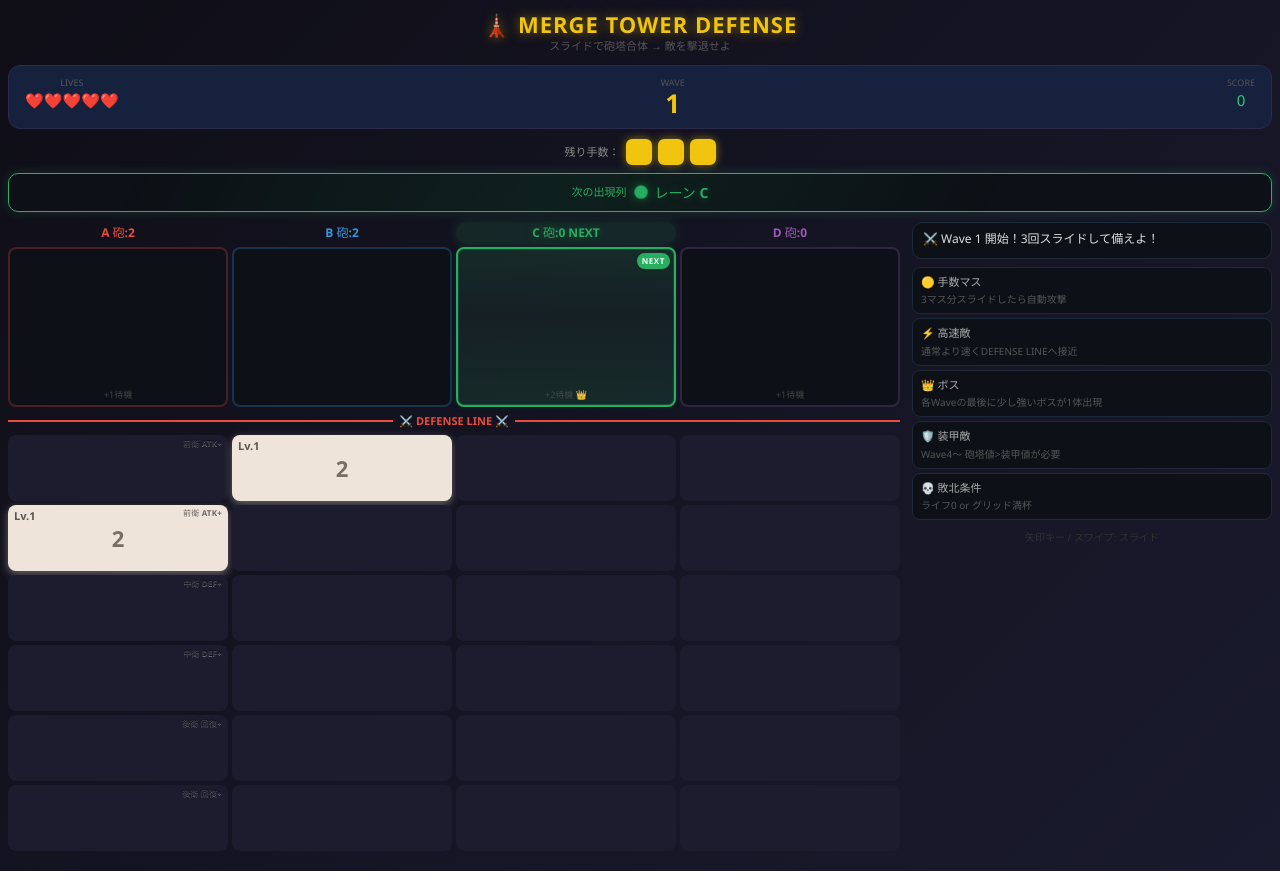
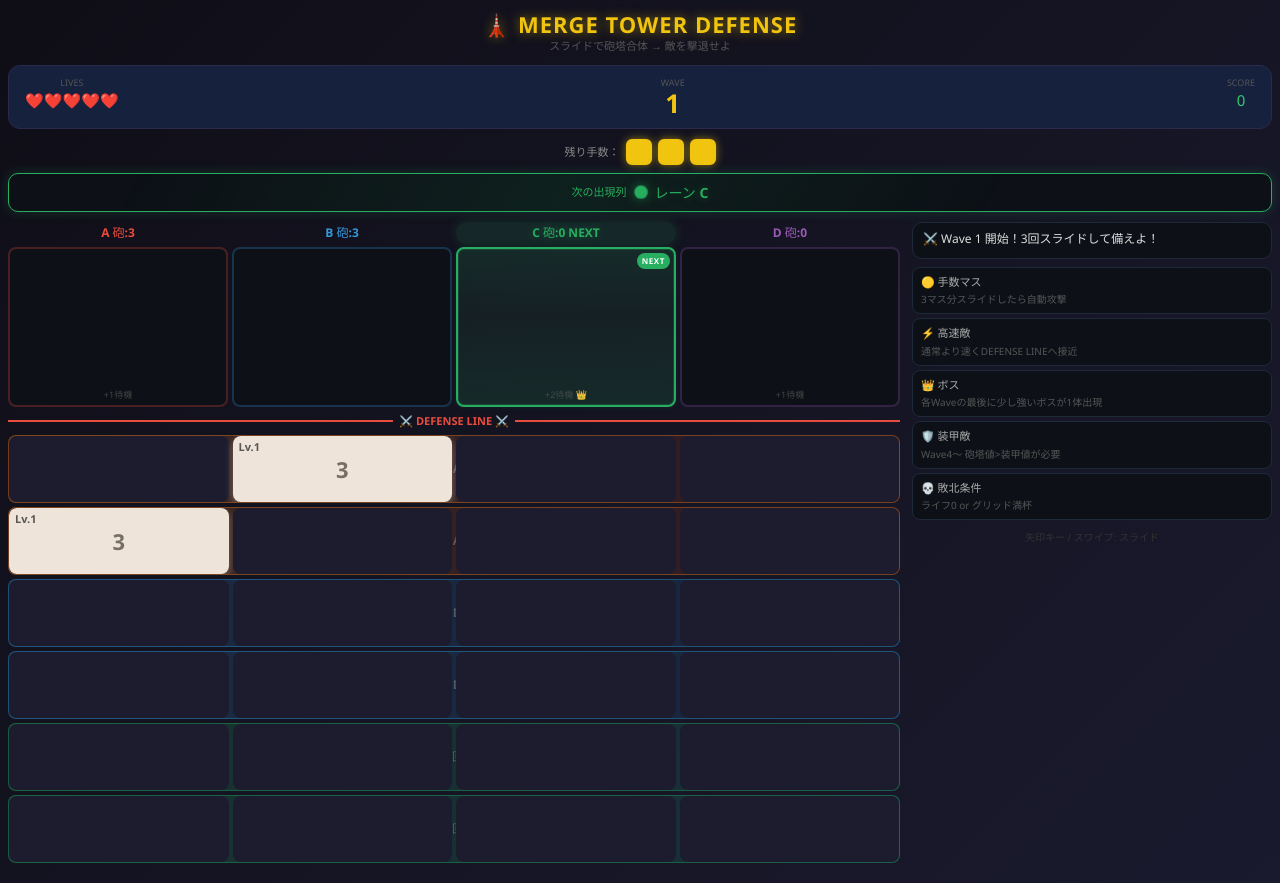
Before and after one commit to Maviator7/td_2048, a React (Vite) app: page / in a window 1280 px wide. Built offline with nearby package versions, Linux system fonts and the light colour scheme.

Commit message:
Clarify row bonus visuals

```diff
--- a/src/components/TowerGrid.jsx
+++ b/src/components/TowerGrid.jsx
@@ -1,7 +1,7 @@
 import { memo } from "react";
 
 import { COLS } from "../game/constants";
-import { getRowRole, ROW_ROLES } from "../game/config";
+import { getAttackMultiplierForRow, getRowRole, ROW_ROLES } from "../game/config";
 import { getEffectiveTileValue, getTileColors } from "../game/grid";
 
 function getTileFontSize(value, isDesktop) {
@@ -60,6 +60,14 @@ function getRowRoleClassName(rowIndex) {
   return "tile-row-backline";
 }
 
+function getDisplayedAttackValue(effectiveValue, rowIndex) {
+  if (!effectiveValue) {
+    return 0;
+  }
+
+  return Math.round(effectiveValue * getAttackMultiplierForRow(rowIndex));
+}
+
 export const TowerGrid = memo(function TowerGrid({
   grid,
   tileDamage,
@@ -73,8 +81,20 @@ export const TowerGrid = memo(function TowerGrid({
   const repairMap = new Map(repairHighlights.map((repair) => [repair.key, repair.repair]));
 
   return (
-    <div style={{ display: "grid", gridTemplateColumns: `repeat(${COLS},1fr)`, gap: 4, marginBottom: 8 }}>
-      {grid.map((row, rowIndex) => row.map((value, columnIndex) => {
+    <div style={{ display: "flex", flexDirection: "column", gap: 4, marginBottom: 8 }}>
+      {grid.map((row, rowIndex) => (
+        <div
+          key={rowIndex}
+          className={`row-floor ${getRowRoleClassName(rowIndex)}`}
+          style={{
+            position: "relative",
+            borderRadius: 8,
+            padding: 0,
+          }}
+        >
+          <div className="row-floor-bonus-label">{getRowBonusLabel(rowIndex)}</div>
+          <div style={{ display: "grid", gridTemplateColumns: `repeat(${COLS},1fr)`, gap: 4, position: "relative", zIndex: 2 }}>
+            {row.map((value, columnIndex) => {
               const cellKey = `${rowIndex}-${columnIndex}`;
               const damage = tileDamage[rowIndex][columnIndex];
               const effectiveValue = getEffectiveTileValue(value, damage);
@@ -84,10 +104,8 @@ export const TowerGrid = memo(function TowerGrid({
               const repairAmount = repairMap.get(cellKey);
               const isDamaged = value > 0 && damage > 0;
               const tileLevel = getTileLevel(value);
-        const rowRoleClassName = getRowRoleClassName(rowIndex);
-        const rowBonusLabel = columnIndex === 0 ? getRowBonusLabel(rowIndex) : null;
+              const displayedAttackValue = getDisplayedAttackValue(effectiveValue, rowIndex);
               const tileClassName = [
-          rowRoleClassName,
                 retaliationDamage ? "tile-retaliation-flash" : null,
                 repairAmount ? "tile-repair-flash" : null,
               ].filter(Boolean).join(" ");
@@ -122,23 +140,6 @@ export const TowerGrid = memo(function TowerGrid({
                     animationDelay: retaliationDamage ? "40ms" : undefined,
                   }}
                 >
-            {rowBonusLabel && (
-              <div
-                className="row-bonus-badge"
-                style={{
-                  position: "absolute",
-                  top: 2,
-                  right: 4,
-                  fontSize: isDesktop ? 8 : 7,
-                  fontWeight: 800,
-                  lineHeight: 1,
-                  letterSpacing: 0.2,
-                  color: "rgba(0, 0, 0, 0.58)",
-                }}
-              >
-                {rowBonusLabel}
-              </div>
-            )}
                   {tileLevel && (
                     <div
                       style={{
@@ -154,7 +155,7 @@ export const TowerGrid = memo(function TowerGrid({
                       Lv.{tileLevel}
                     </div>
                   )}
-            {value ? effectiveValue : ""}
+                  {value ? displayedAttackValue : ""}
                   {isDamaged && effectiveValue > 0 && (
                     <div style={{ fontSize: isDesktop ? 9 : 8, color: "#a94442", lineHeight: 1 }}>
                       -{damage}
@@ -192,7 +193,10 @@ export const TowerGrid = memo(function TowerGrid({
                   )}
                 </div>
               );
-      }))}
+            })}
+          </div>
+        </div>
+      ))}
     </div>
   );
 });
--- a/src/game/combat.js
+++ b/src/game/combat.js
@@ -6,7 +6,7 @@ import {
   LANE_COLORS,
   LANE_NAMES,
 } from "./constants";
-import { ENEMY_TYPES, getEnemyReward } from "./config";
+import { ENEMY_TYPES, getAttackMultiplierForRow, getEnemyReward } from "./config";
 
 const MAX_VISUAL_EFFECTS = 10;
 
@@ -96,10 +96,11 @@ export function resolveCombatTurn({ grid, enemies, lives }) {
     const targets = laneTargets[lane];
 
     for (let row = 0; row < ROWS; row += 1) {
-      const shotPower = grid[row][lane];
-      if (!shotPower) {
+      const basePower = grid[row][lane];
+      if (!basePower) {
         continue;
       }
+      const shotPower = Math.round(basePower * getAttackMultiplierForRow(row));
 
       while (laneTargetIndexes[lane] < targets.length && targets[laneTargetIndexes[lane]].hp <= 0) {
         laneTargetIndexes[lane] += 1;
--- a/src/game/grid.js
+++ b/src/game/grid.js
@@ -1,5 +1,10 @@
 import { COLS, ROWS } from "./constants";
-import { getBacklineRepairAmount, getRowRole, ROW_ROLES } from "./config";
+import {
+  getAttackMultiplierForRow,
+  getBacklineRepairAmount,
+  getRowRole,
+  ROW_ROLES,
+} from "./config";
 
 const TILE_COLOR_MAP = {
   2: ["#eee4da", "#776e65"],
@@ -175,7 +180,8 @@ export function getColumnPowers(grid, tileDamage) {
   return Array.from({ length: COLS }, (_, colIndex) => {
     let power = 0;
     for (let rowIndex = 0; rowIndex < ROWS; rowIndex += 1) {
-      power += getEffectiveTileValue(grid[rowIndex][colIndex], tileDamage[rowIndex][colIndex]);
+      const effectivePower = getEffectiveTileValue(grid[rowIndex][colIndex], tileDamage[rowIndex][colIndex]);
+      power += Math.round(effectivePower * getAttackMultiplierForRow(rowIndex));
     }
     return power;
   });
--- a/src/index.css
+++ b/src/index.css
@@ -104,22 +104,38 @@ button:focus-visible {
   animation: tile-repair-flash 0.32s ease-out;
 }
 
+.row-floor {
+  overflow: hidden;
+}
+
 .tile-row-frontline {
-  box-shadow:
-    inset 0 0 0 1px rgba(230, 126, 34, 0.34),
-    0 0 8px rgba(230, 126, 34, 0.1);
+  background: linear-gradient(90deg, rgba(230, 126, 34, 0.2) 0%, rgba(192, 57, 43, 0.14) 100%);
+  border: 1px solid rgba(230, 126, 34, 0.38);
 }
 
 .tile-row-midline {
-  box-shadow:
-    inset 0 0 0 1px rgba(52, 152, 219, 0.34),
-    0 0 8px rgba(52, 152, 219, 0.1);
+  background: linear-gradient(90deg, rgba(52, 152, 219, 0.2) 0%, rgba(41, 128, 185, 0.14) 100%);
+  border: 1px solid rgba(52, 152, 219, 0.38);
 }
 
 .tile-row-backline {
-  box-shadow:
-    inset 0 0 0 1px rgba(39, 174, 96, 0.34),
-    0 0 8px rgba(39, 174, 96, 0.1);
+  background: linear-gradient(90deg, rgba(39, 174, 96, 0.22) 0%, rgba(22, 160, 133, 0.16) 100%);
+  border: 1px solid rgba(39, 174, 96, 0.38);
+}
+
+.row-floor-bonus-label {
+  position: absolute;
+  left: 50%;
+  top: 50%;
+  transform: translate(-50%, -50%);
+  font-size: 12px;
+  font-weight: 900;
+  letter-spacing: 0.5px;
+  color: rgba(255, 255, 255, 0.26);
+  text-shadow: 0 1px 2px rgba(0, 0, 0, 0.28);
+  pointer-events: none;
+  user-select: none;
+  z-index: 1;
 }
 
 .row-bonus-badge {
```
Lines whose indentation alone changed are shown as unchanged.
